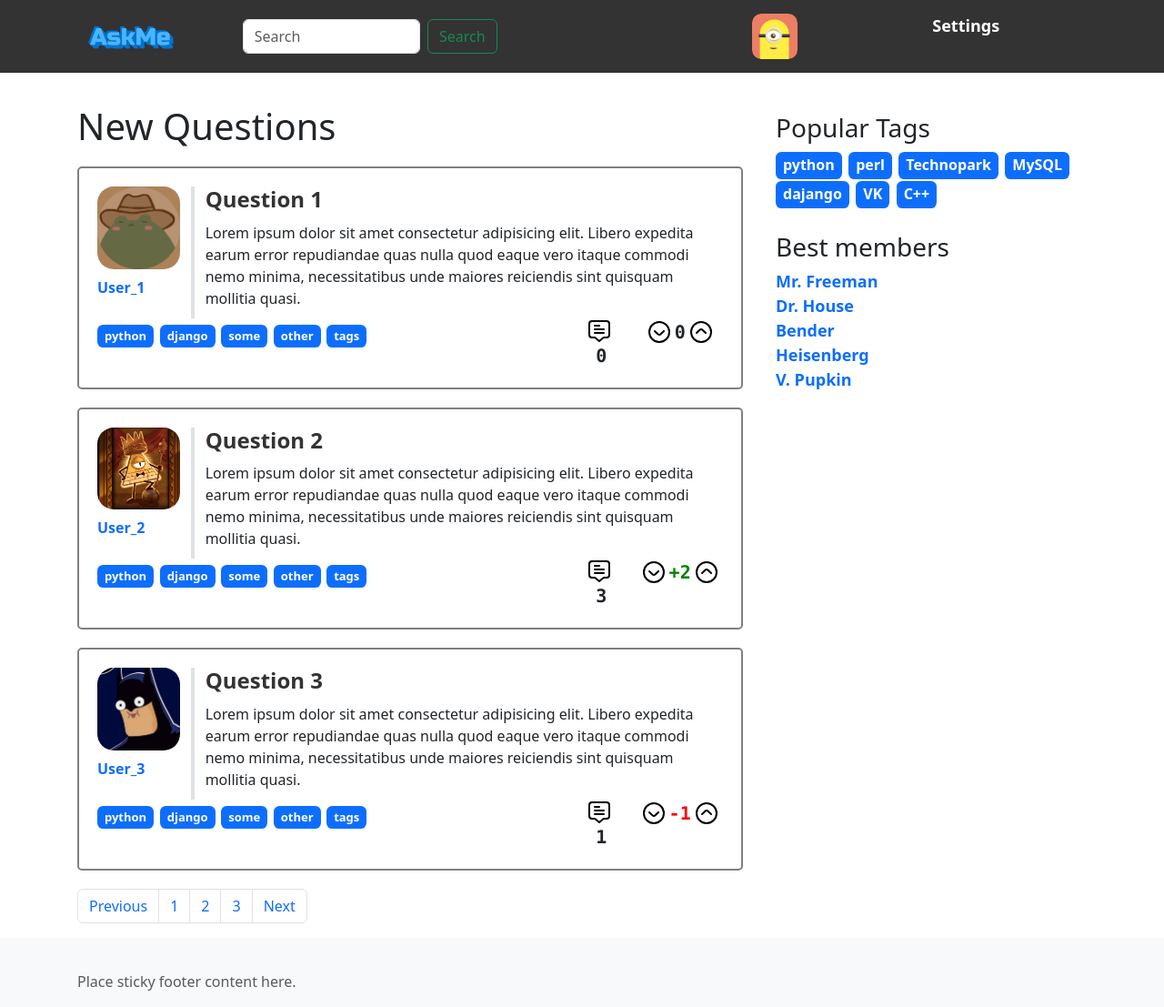
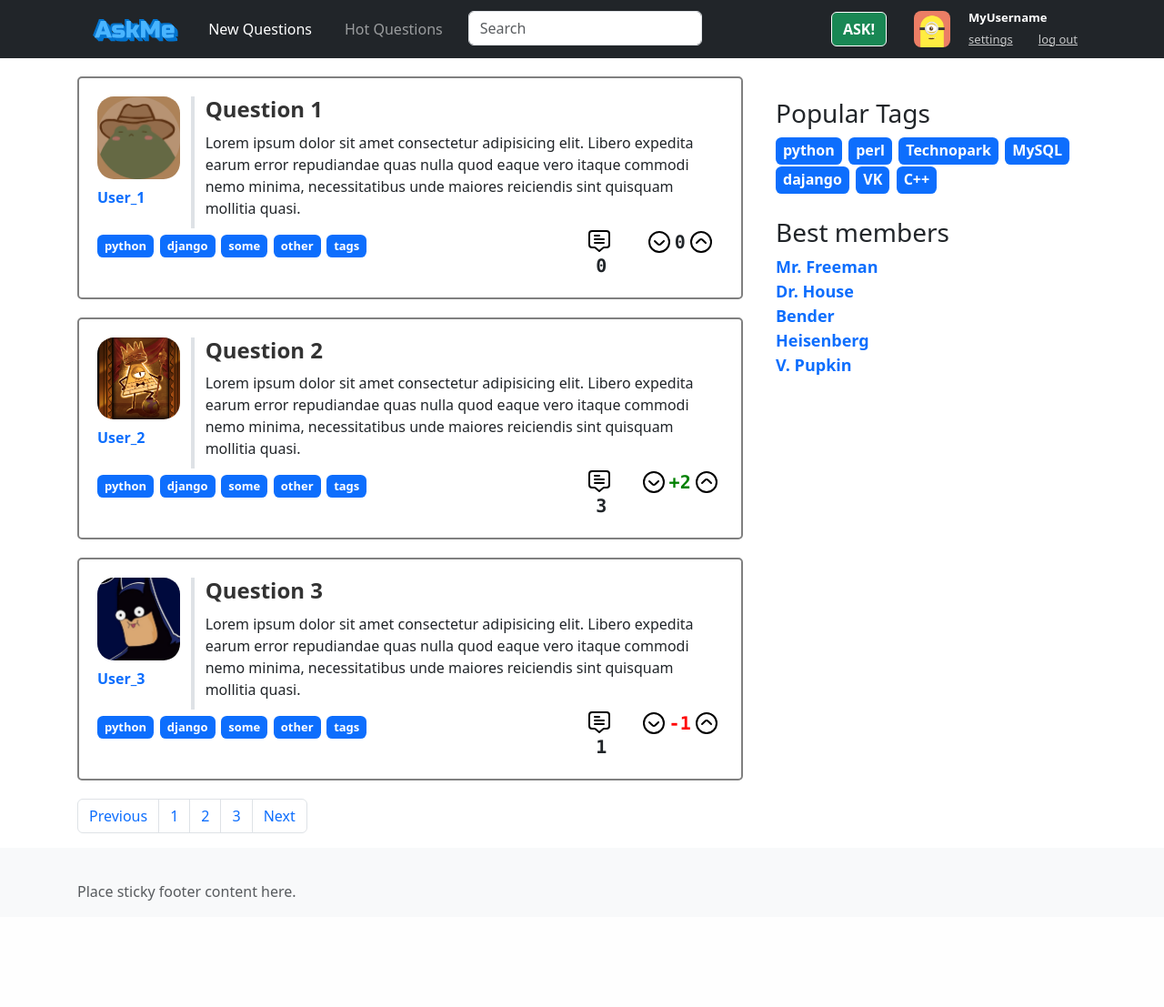
Before and after one commit to TheVovchenskiy/askme, a Python web app: template templates/index.html in a window 1280 px wide. Shown: the whole page at 91% size. After the commit the page ends 990 px from the top, so only its background shows below. Run offline with Jinja, Linux system fonts and the light colour scheme; the template is opened without the code that fills it, so the values that code supplies are empty.

Commit message:
Fixed navbar

```diff
--- a/static/css/style.css
+++ b/static/css/style.css
@@ -1,41 +1,67 @@
-nav {
-  height: 5rem;
-  display: flex;
-  justify-content: space-between;
-  align-items: center;
-  background-color: #333;
-  color: #fff;
-  padding: 10px 5rem;
+nav .container {
+  padding-top: 0px;
+}
+
+.navbar-nav li {
+  margin-right: 10px;
+  margin-left: 10px;
 }
 
 .logo img {
   max-height: 3rem;
 }
 
-.nav-links ul {
-  list-style: none;
-  margin: 0;
-  padding: 0;
-  display: flex;
+.custom-search {
+  width: 400px;
 }
 
-.nav-links li {
-  margin: 0 10px;
+.account {
+  height: auto;
+  display: flex;
+  align-items: center;
 }
 
-.nav-links a {
-  color: #fff;
-  text-decoration: none;
+.account > div {
+  display: inline-block;
+  width: auto;
+}
+
+.account > .container {
+  padding-left: 10px;
+  padding-right: 10px;
+}
+
+.ask-btn {
+  text-transform: uppercase;
+  font-weight: bold;
+  margin-right: 10px;
+  border-width: 1px;
+  border-color: #fff;
 }
 
 .nav-avatar {
-  width: 50px;
+  width: 40px !important;
+}
+
+.nav-username {
+  text-decoration: none;
+  font-weight: bold;
+  font-size: small;
+  color: #fff;
+}
+
+.nav-options {
+  display: inline
+}
+
+.nav-options a {
+  font-size: small;
+  color: rgba(255, 255, 255, 0.75);
 }
 
 .nav-avatar > div {
   width: 100%;
   padding-top: 100%;
-  background-color: black;
   position: relative;
   border-radius: 20%;
   overflow: hidden;
@@ -50,17 +76,11 @@ nav {
   object-fit: cover;
 }
 
-
 .settings a {
   color: #fff;
   text-decoration: none;
   font-size: 18px;
   font-weight: bold;
-}
-
-.active-section {
-  margin-bottom: 20px;
-  margin-top: 15px;
 }
 
 .container {
@@ -134,6 +154,7 @@ nav {
 .username a {
   font-weight: bold;
   text-decoration: none;
+  transition: all 0.1s ease;
 }
 
 .tags {
--- a/templates/index.html
+++ b/templates/index.html
@@ -35,45 +35,74 @@
   </head>
   <body class="d-flex flex-column h-100">
     <header>
-      <nav>
-        <!-- Logo -->
-        <div class="col-2">
-          <div class="logo">
-            <a href="#"><img src="../static/img/svg/logo.svg" alt="logo" /></a>
-          </div>
-        </div>
+      <nav class="navbar navbar-expand-lg navbar-dark bg-dark">
+        <div class="container">
+          <a class="logo" href="#"
+            ><img src="../static/img/svg/logo.svg" alt="logo"
+          /></a>
+          <button
+            class="navbar-toggler"
+            type="button"
+            data-bs-toggle="collapse"
+            data-bs-target="#navbarsExample07"
+            aria-controls="navbarsExample07"
+            aria-expanded="false"
+            aria-label="Toggle navigation"
+          >
+            <span class="navbar-toggler-icon"></span>
+          </button>
 
-        <!-- Search -->
-        <div class="col-6">
-          <div class="col-6">
-            <form class="d-flex" role="search">
+          <div class="collapse navbar-collapse" id="navbarsExample07">
+            <ul class="navbar-nav me-auto mb-2 mb-lg-0">
+              <li class="nav-item">
+                <a class="nav-link active" aria-current="page" href="#"
+                  >New Questions</a
+                >
+              </li>
+              <li class="nav-item">
+                <a class="nav-link" href="#">Hot Questions</a>
+              </li>
+              <li class="nav-item">
+                <form role="search">
                   <input
-                class="form-control me-2"
+                    class="form-control"
                     type="search"
                     placeholder="Search"
                     aria-label="Search"
                   />
-              <button class="btn btn-outline-success" type="submit">
-                Search
-              </button>
                 </form>
-          </div>
+              </li>
+            </ul>
+
+            <!-- Account -->
+            <div class="account">
+              <!-- ASK butn -->
+              <div class="container">
+                <a class="btn btn-success ask-btn" href="#">Ask!</a>
               </div>
 
-        <!-- Account -->
-        <div class="col-4">
-          <div class="row">
-            <div class="col-6">
-              <div class="nav-avatar">
+              <!-- Avatar -->
+              <div class="container">
+                <a href="#"
+                  ><div class="nav-avatar">
                     <div>
-                  <img src="../static/img/avatars/my-avatar.jpg" alt="Avatar" />
-                </div>
-              </div>
+                      <img
+                        src="../static/img/avatars/my-avatar.jpg"
+                        alt="Avatar"
+                      />
+                    </div></div
+                ></a>
               </div>
 
-            <div class="col-6">
-              <div class="settings">
-                <a href="#">Settings</a>
+              <!-- Settings -->
+              <div class="container">
+                <div class="row">
+                  <a href="#" class="nav-username">MyUsername</a>
+                </div>
+                <div class="row nav-options">
+                  <a href="#">settings</a>
+                  <a href="#">log out</a>
+                </div>
               </div>
             </div>
           </div>
@@ -86,7 +115,6 @@
       <div class="container">
         <div class="row">
           <div class="col-8">
-            <h1 class="active-section">New Questions</h1>
             <!-- Quextion 1 -->
             <div class="question">
               <div class="row">
```
Lines whose indentation alone changed are shown as unchanged.
